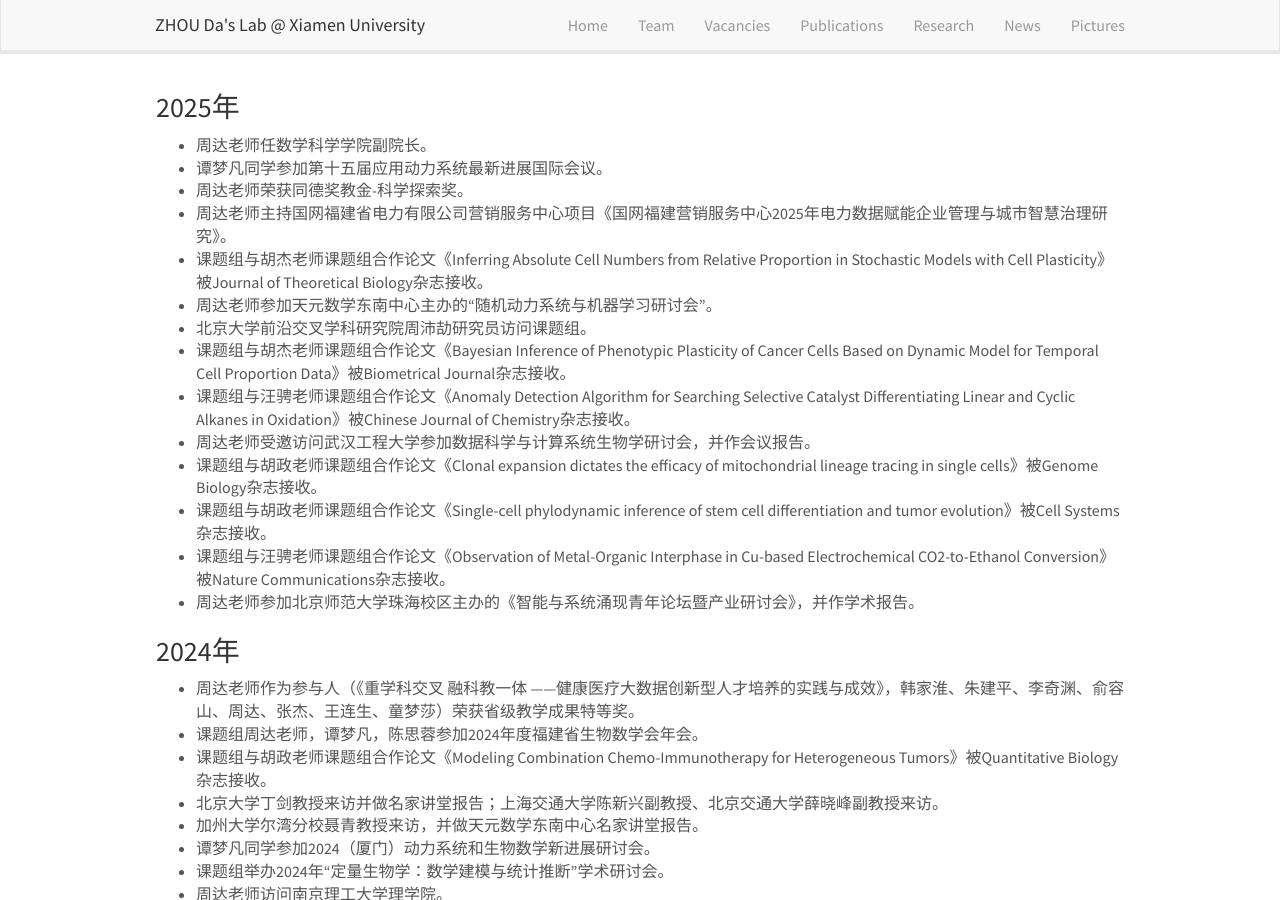
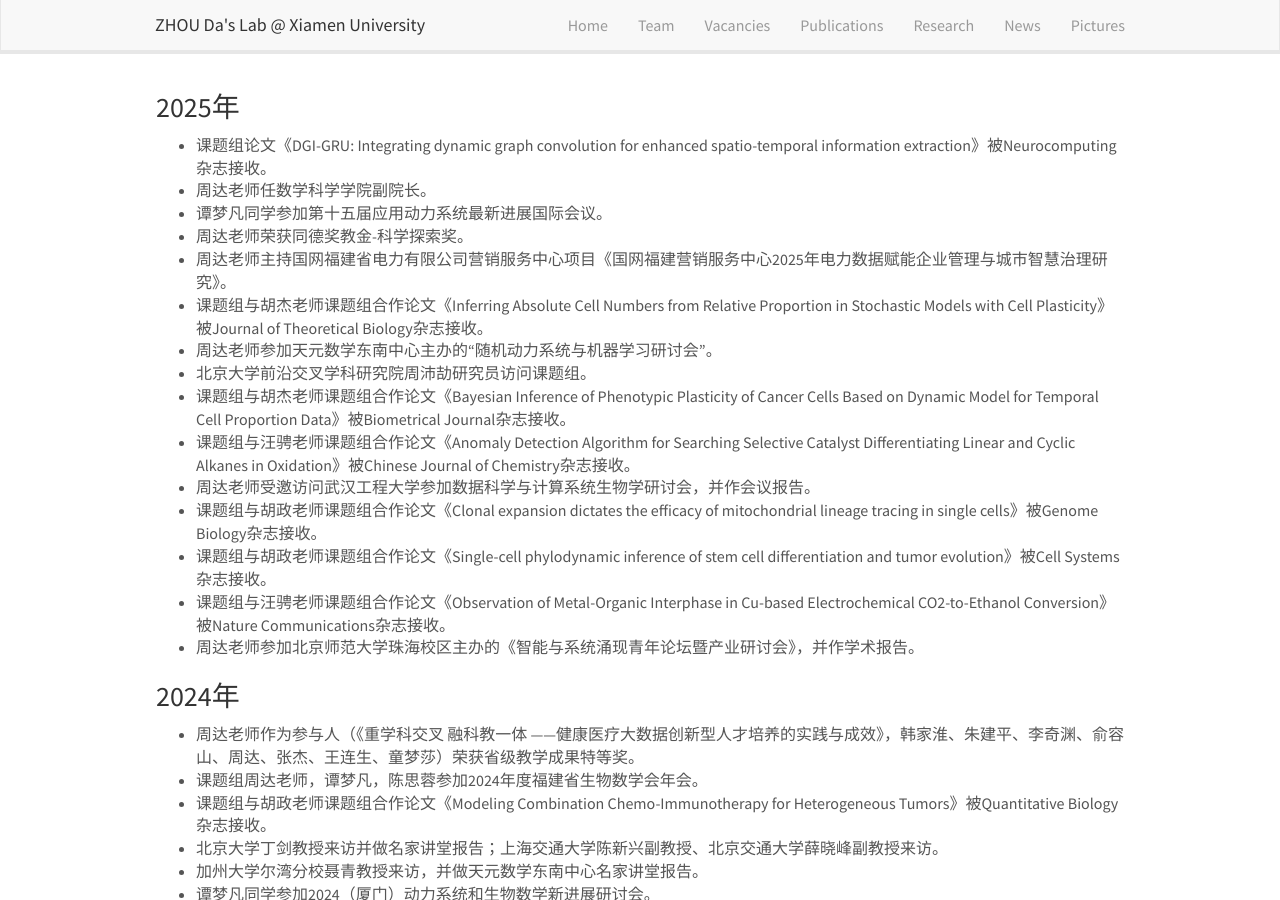
Before and after one commit to ZhouDaLab/zhoudalab.github.io, a Jekyll site: the page built from _pages/news.md, in a window 1280 px wide and 900 px high. Built offline with Jekyll 4.4.1, drawn with Linux system fonts in a browser that asks for light colours; nearby versions of some CDN libraries.

Commit message:
Update news.md

```diff
--- a/_pages/news.md
+++ b/_pages/news.md
@@ -8,6 +8,7 @@ permalink: /news/
 
 ### 2025年
 
+- 课题组论文《DGI-GRU: Integrating dynamic graph convolution for enhanced spatio-temporal information extraction》被Neurocomputing杂志接收。
 - 周达老师任数学科学学院副院长。
 - 谭梦凡同学参加第十五届应用动力系统最新进展国际会议。
 - 周达老师荣获同德奖教金-科学探索奖。
```
